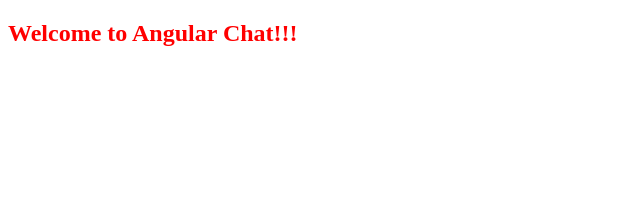
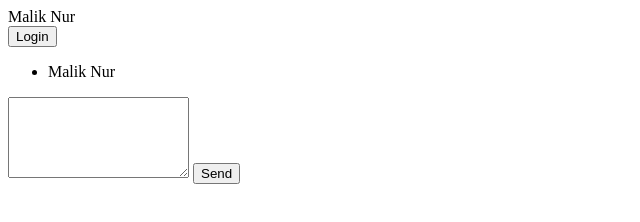
Before and after one commit to maliknur/angularFireChat, a website: page app/index.html in a window 1280 px wide. Shown: the whole page, without its empty margins (0-640 px from the left). Drawn offline with Linux system fonts and the light colour scheme.

Commit message:
adding main chat body

```diff
--- a/app/index.html
+++ b/app/index.html
@@ -9,7 +9,34 @@
 	</head>
 	<body>
 		<section class="chat-page" ng-controller="chatCtrl as chat">
-			<h1>{{chat.title}}</h1>
+			<div class="chat-window">
+				<div class="chat-header">
+					<div class="chat-header-author">
+						Malik Nur
+					</div>
+					<div class="chat-header-btns">
+						<button class="btn btn-green">Login</button>
+					</div>
+				</div>
+			</div>
+
+			<div class="chat-body">
+				<ul class="messages">
+					<li class="message">
+						<!-- <img src="" alt="" /> -->
+						<span class="message-author">Malik Nur</span>
+						<div class="message-text">
+
+						</div>
+					</li>
+				</ul>
+			</div>
+
+			<div class="chat-footer">
+				<textarea rows="5"></textarea>
+				<button class="btn btn-green">Send</button>
+			</div>
+
 		</section>
 
 		<!-- build:js js/vendor.min.js -->
```
